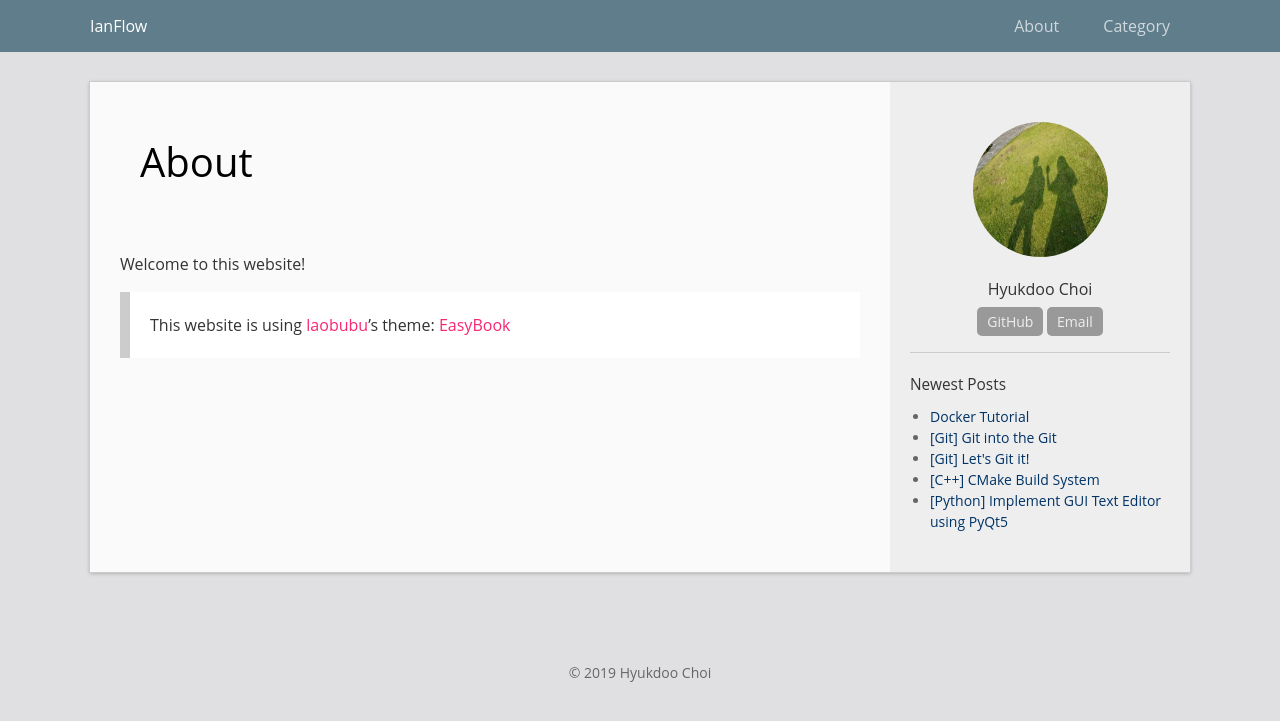
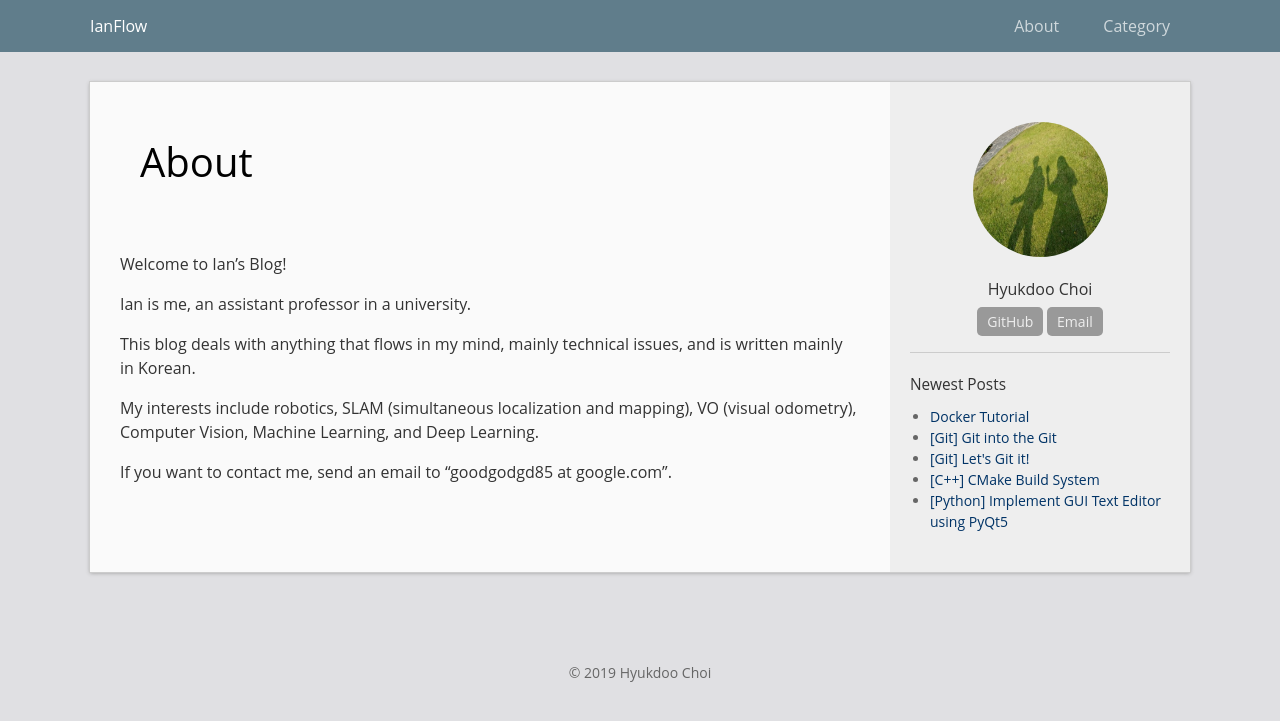
Before and after one commit to goodgodgd/ian-flow, a Jekyll site: the page built from about.md, in a window 1280 px wide. Shown: the top 721 px of the page. Built offline with Jekyll 4.4.1, drawn with Linux system fonts in a browser that asks for light colours.

Commit message:
update [about]

```diff
--- a/about.md
+++ b/about.md
@@ -4,6 +4,12 @@ title: About
 permalink: /about/
 ---
 
-Welcome to this website!
+Welcome to Ian's Blog!
 
-> This website is using [laobubu](http://laobubu.net)'s theme: [EasyBook](https://github.com/laobubu/jekyll-theme-EasyBook)
+Ian is me, an assistant professor in a university.
+
+This blog deals with anything that flows in my mind, mainly technical issues, and is written mainly in Korean.
+
+My interests include robotics, SLAM (simultaneous localization and mapping), VO (visual odometry),  Computer Vision, Machine Learning, and Deep Learning.
+
+If you want to contact me, send an email to "goodgodgd85 at google.com".
```
